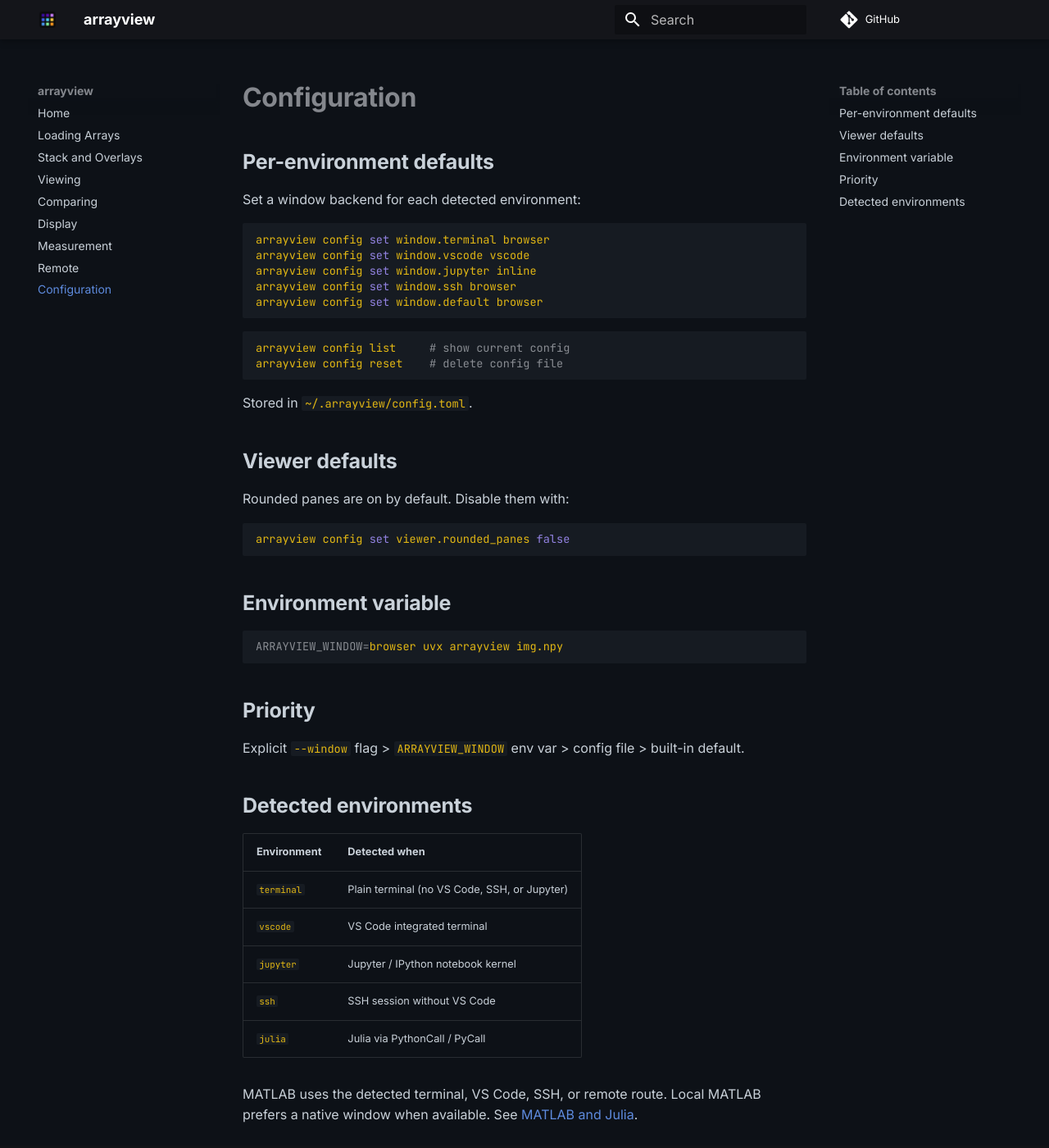
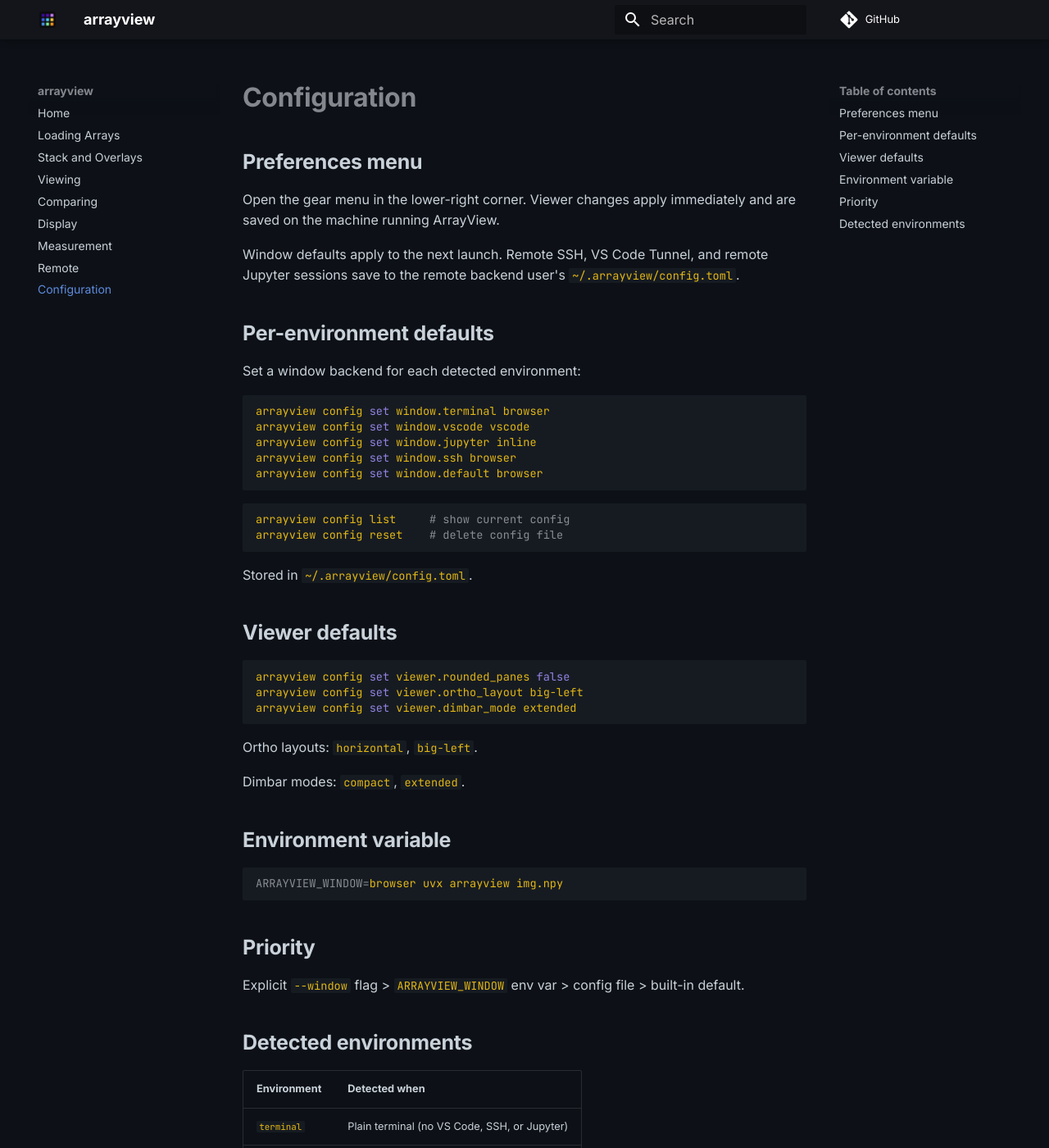
Before and after one commit to oscarvanderheide/arrayview, an MkDocs documentation site: the page built from docs/configuration.md, in a window 1280 px wide and 1400 px high. Shown: the whole window at 82% size. Built offline with MkDocs 1.6.1 and Material for MkDocs 9.7.7, drawn with Linux system fonts in a browser that asks for light colours; comment, search, counter and statistics services are not loaded.

Commit message:
docs: document persistent preferences

````diff
--- a/docs/configuration.md
+++ b/docs/configuration.md
@@ -1,4 +1,12 @@
 # Configuration
+
+## Preferences menu
+
+Open the gear menu in the lower-right corner. Viewer changes apply immediately
+and are saved on the machine running ArrayView.
+
+Window defaults apply to the next launch. Remote SSH, VS Code Tunnel, and remote
+Jupyter sessions save to the remote backend user's `~/.arrayview/config.toml`.
 
 ## Per-environment defaults
 
@@ -21,11 +29,15 @@
 
 ## Viewer defaults
 
-Rounded panes are on by default. Disable them with:
-
 ```bash
 arrayview config set viewer.rounded_panes false
+arrayview config set viewer.ortho_layout big-left
+arrayview config set viewer.dimbar_mode extended
 ```
+
+Ortho layouts: `horizontal`, `big-left`.
+
+Dimbar modes: `compact`, `extended`.
 
 ## Environment variable
 
````
Also changed, not shown: .mex/context/project-state.md (+6 -2 lines), dev/lessons_learned.md (+8 -0 lines).
